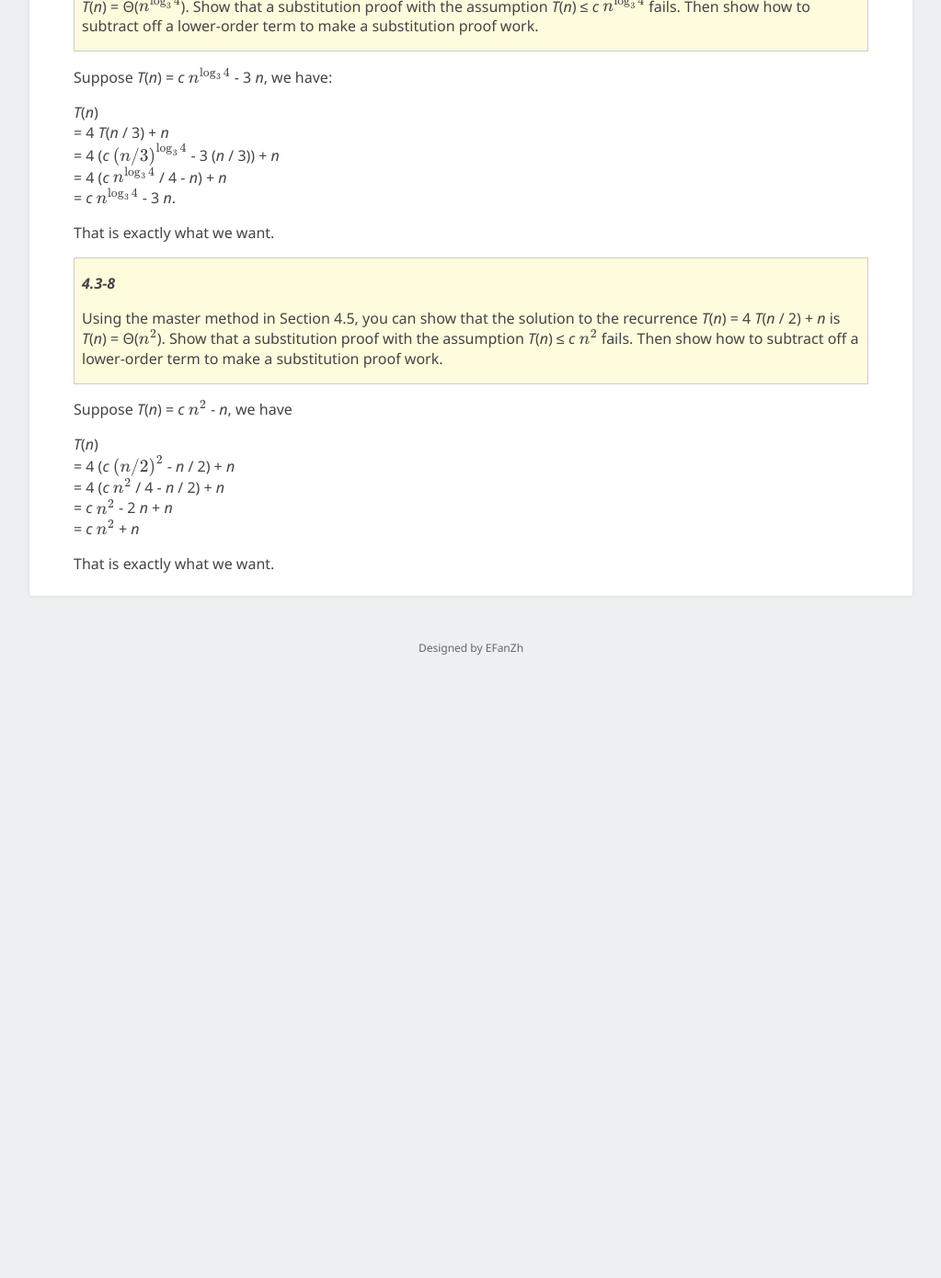
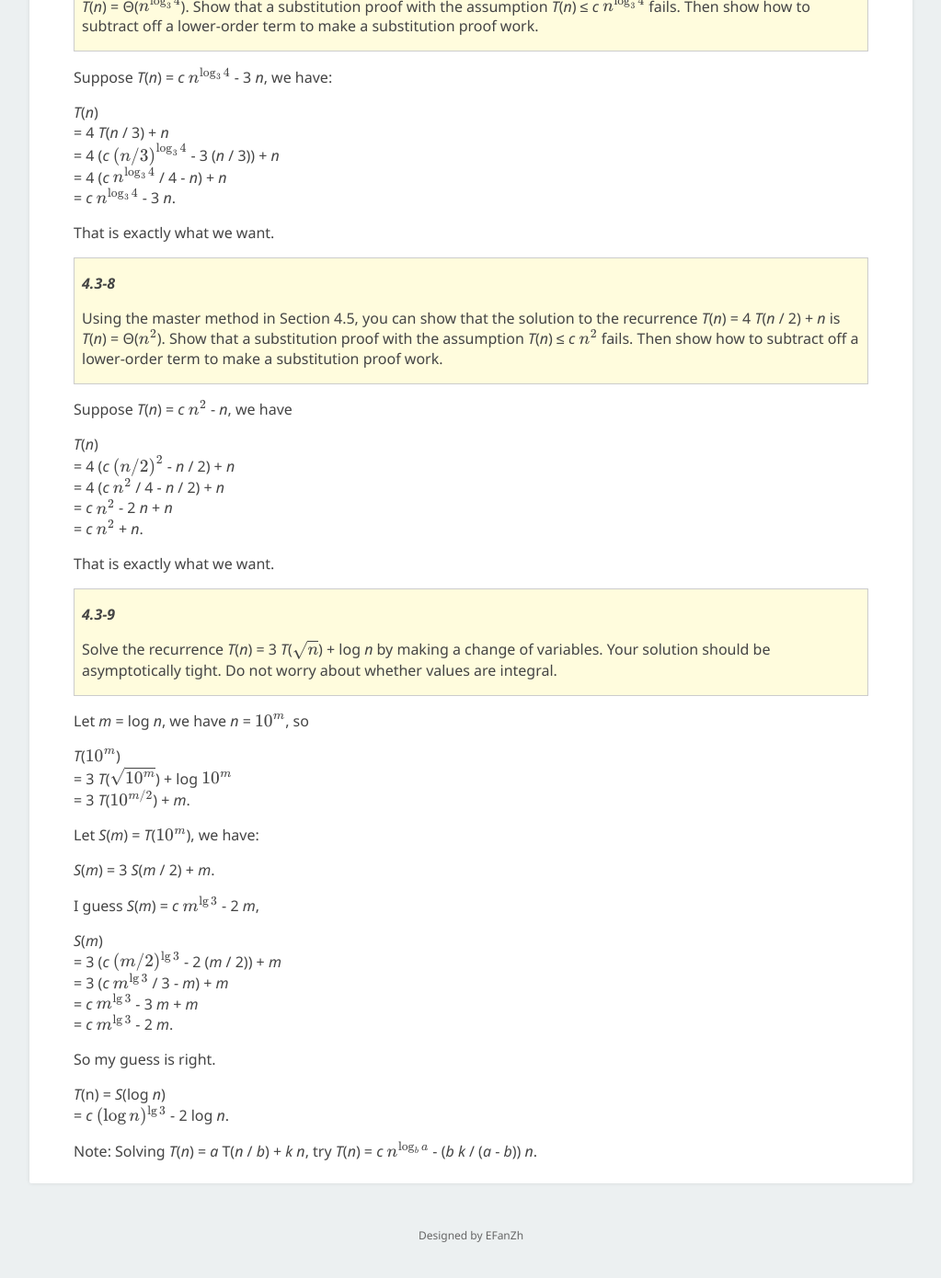
Before and after one commit to EFanZh/efanzh.github.io, a Jekyll site: the page built from _posts/2018-10-05-introduction-to-algorithms-exercises.md, in a window 1280 px wide and 1400 px high, scrolled down 26684 px. Shown: the top 1390 px of the window at 92% size, without its empty margins (128-1151 px from the left). Built offline with Jekyll 4.4.1, drawn with Linux system fonts in a browser that asks for light colours; formulas are drawn with MathJax 3; before the commit the page ends 27445 px from its top, so only the background shows below that.

Commit message:
Add exercise 4.3-9 from CLRS

```diff
--- a/_posts/2018-10-05-introduction-to-algorithms-exercises.md
+++ b/_posts/2018-10-05-introduction-to-algorithms-exercises.md
@@ -1232,6 +1232,37 @@ Suppose *T*(*n*) = *c* $n^2$ - *n*, we have
 = 4 (*c* $\left(n / 2\right)^2$ - *n* / 2) + *n*\
 = 4 (*c* $n^2$ / 4 - *n* / 2) + *n*\
 = *c* $n^2$ - 2 *n* + *n*\
-= *c* $n^2$ + *n*
+= *c* $n^2$ + *n*.
 
 That is exactly what we want.
+
+> ***4.3-9***
+>
+> Solve the recurrence *T*(*n*) = 3 *T*($\sqrt{n}$) + log *n* by making a change of variables. Your solution should be
+> asymptotically tight. Do not worry about whether values are integral.
+
+Let *m* = log *n*, we have *n* = $10^m$, so
+
+*T*($10^m$)\
+= 3 *T*($\sqrt{10^m}$) + log $10^m$\
+= 3 *T*($10^{m / 2}$) + *m*.
+
+Let *S*(*m*) = *T*($10^m$), we have:
+
+*S*(*m*) = 3 *S*(*m* / 2) + *m*.
+
+I guess *S*(*m*) = *c* $m^{\lg 3}$ - 2 *m*,
+
+*S*(*m*)\
+= 3 (*c* $(m / 2)^{\lg 3}$ - 2 (*m* / 2)) + *m*\
+= 3 (*c* $m^{\lg 3}$ / 3 - *m*) + *m*\
+= *c* $m^{\lg 3}$ - 3 *m* + *m*\
+= *c* $m^{\lg 3}$ - 2 *m*.
+
+So my guess is right.
+
+*T*(n)
+= *S*(log *n*)\
+= *c* $(\log n)^{\lg 3}$ - 2 log *n*.
+
+Note: Solving *T*(*n*) = *a* T(*n* / *b*) + *k* *n*, try *T*(*n*) = *c* $n^{\log_b a}$ - (*b* *k* / (*a* - *b*)) *n*.
```
